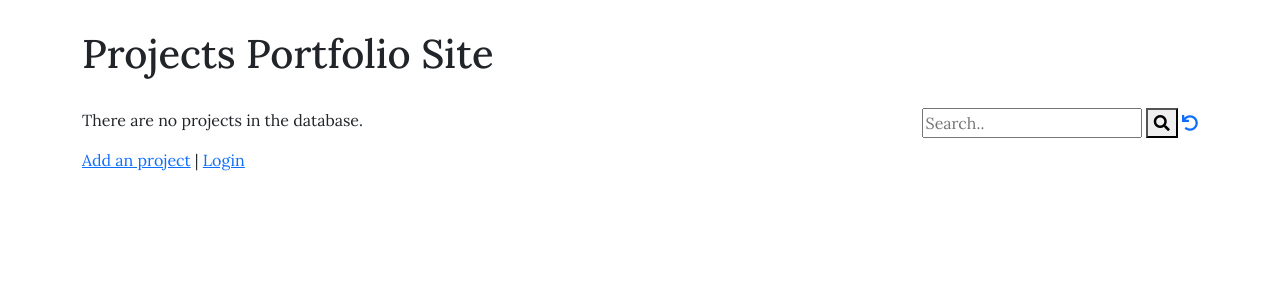
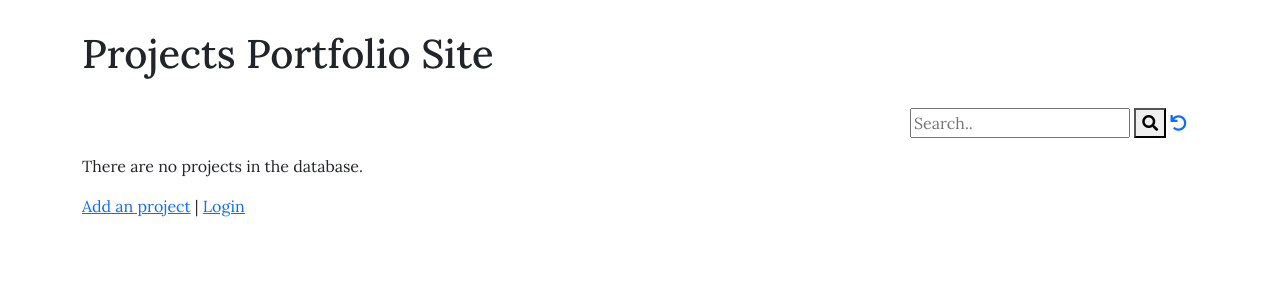
Before and after one commit to ajkun55/django_projects, a Django app: page /projects/ in a window 1280 px wide. Shown: the part 56-356 px from the top of the page. Run offline with Django 4.2, Linux system fonts and the light colour scheme; data that the repository does not hold is empty; some libraries are stand-ins or nearby versions.

Commit message:
Update list.html

```diff
--- a/mysite/projects/templates/projects/list.html
+++ b/mysite/projects/templates/projects/list.html
@@ -1,7 +1,7 @@
 {% extends "project_base_menu.html" %}
 {% block content %}
 <h1 style="margin-block:30px;">Projects Portfolio Site</h1>
-<div style="float:right">
+<div style=" margin-left:auto; max-width:18rem;">
 <!-- https://www.w3schools.com/howto/howto_css_search_button.asp -->
 <form>
   <input type="text" placeholder="Search.." name="search"
@@ -17,7 +17,7 @@
   <div class="container mt-4" style="font-family: 'Lora','DM Sans', sans-serif;">
     <div class="row">
         {% for project in project_list %}
-        <div class="col-md-4 mb-4"> <!-- Responsive column for each card -->
+        <div class="col-md-6 col-lg-4 col-xl-3 mb-4"> <!-- Responsive column for each card -->
             <div class="card h-100"> <!-- Card component -->
                 <div class="card-body">
                     <h5 class="card-title">
```
